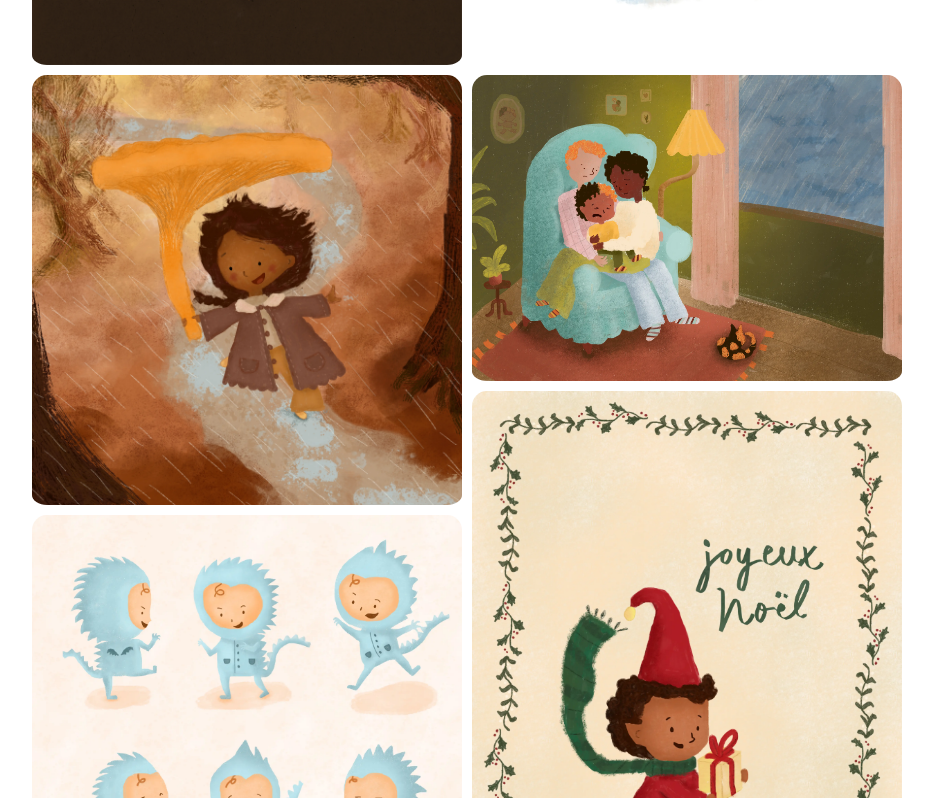
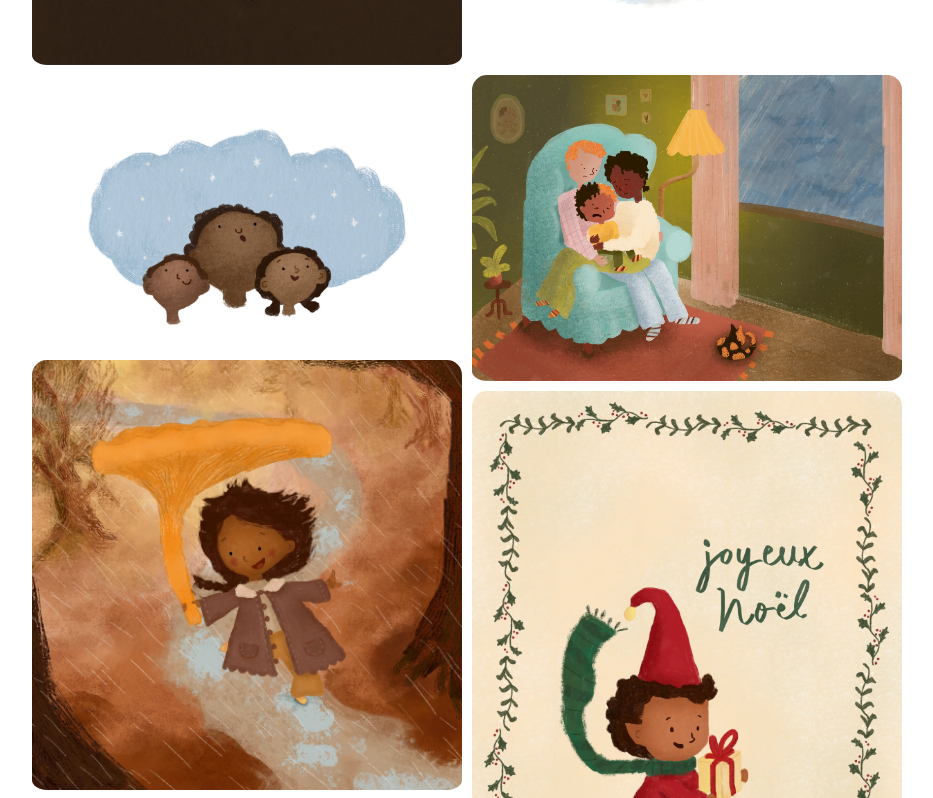
Before and after one commit to niktelemar/luonik-illustration, a plain HTML site: page index.html in a window 1280 px wide. Shown: the part 630-1428 px from the top of the page, without its empty margins (173-1106 px from the left). Drawn offline with Linux system fonts and the light colour scheme.

Commit message:
added may and mirantalcel

```diff
--- a/index.html
+++ b/index.html
@@ -57,12 +57,11 @@
 
     <section class="column-left">
       <img class="illustration" src="Illustrations/hedgehogs reading.webp" style="aspect-ratio: 1/1;">
+      <img class="illustration" src="Illustrations/mirantalcel.webp" style="aspect-ratio: 1302/834">
       <img class="illustration" src="Illustrations/bolet paraigues.webp" style="aspect-ratio: 1/1;">
       <img class="illustration" src="Illustrations/dragonkid poses.webp" style="aspect-ratio: 2481/3508;">
       <img class="illustration" src="Illustrations/ratolinet perez.webp" style="aspect-ratio: 2481/3508;">
       <img class="illustration" src="Illustrations/group photo.webp" style="aspect-ratio: 1068/1280;">
-
-
       <img class="illustration" src="Illustrations/Book_concept_art.webp" style="aspect-ratio: 3508/2481;">
     </section>
 
@@ -74,8 +73,8 @@
       <img class="illustration" src="Illustrations/PostalNadal.webp" style="aspect-ratio: 2481/3508;">
       <img class="illustration" src="Illustrations/cows biking.webp" style="aspect-ratio: 3508/2481;">
       <img class="illustration" src="Illustrations/autumn house.webp" style="aspect-ratio: 2481/3508;">
-
       <img class="illustration" src="Illustrations/school yard.webp" style="aspect-ratio: 1/1;">
+      <img class="illustration" src="Illustrations/may.webp" style="aspect-ratio: 1344/920;">
 
     </section>
 
```
Also changed, not shown: Illustrations/may.webp (added), Illustrations/mirantalcel.webp (added).
